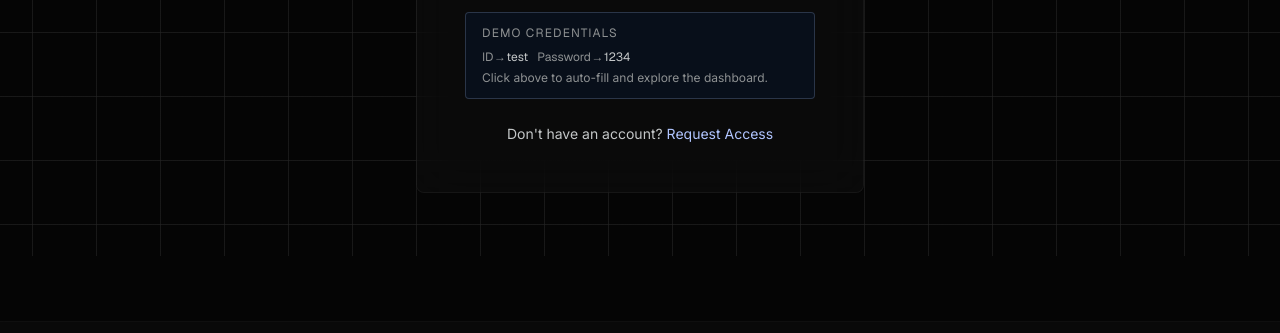
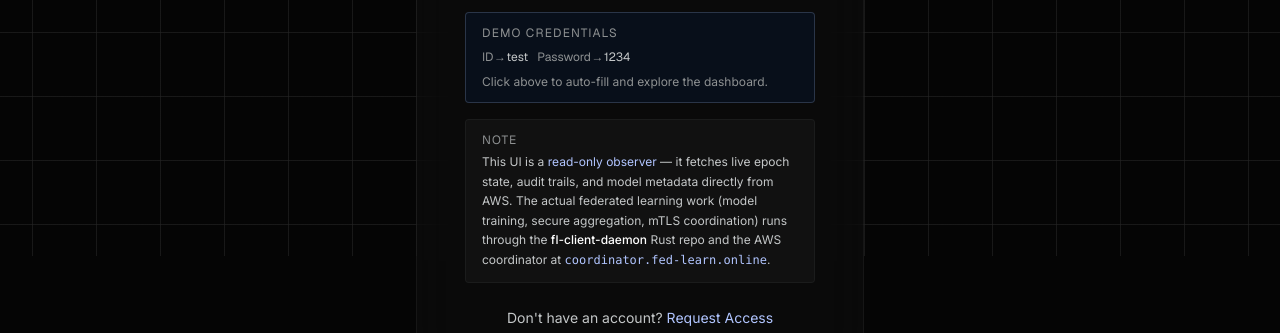
Before and after one commit to Blazearth/sangrah-ui, a Next.js app: page /sign-in in a window 1280 px wide. Shown: the part 544-877 px from the top of the page. Built offline with nearby package versions, Linux system fonts and the light colour scheme; no server answers.

Commit message:
feat: add observer note clarifying UI role vs fl-client-daemon on sign-in page

```diff
--- a/src/app/(public)/sign-in/page.tsx
+++ b/src/app/(public)/sign-in/page.tsx
@@ -123,8 +123,20 @@ export default function SignInPage() {
               <span className="text-outline">Password →</span> 1234
             </button>
           </div>
-          <p className="font-body-base text-xs text-outline mt-1">
+          <p className="font-body-base text-xs text-outline mt-2">
             Click above to auto-fill and explore the dashboard.
+          </p>
+        </div>
+
+        {/* Observer note */}
+        <div className="mt-4 rounded-lg border border-outline-variant/20 bg-surface-container/40 px-4 py-3">
+          <p className="font-mono-ui text-xs text-outline uppercase tracking-widest mb-1">
+            Note
+          </p>
+          <p className="font-body-base text-xs text-on-surface-variant leading-relaxed">
+            This UI is a <span className="text-secondary">read-only observer</span> — it fetches live epoch state, audit trails, and model metadata directly from AWS. The actual federated learning work (model training, secure aggregation, mTLS coordination) runs through the{" "}
+            <span className="text-primary font-medium">fl-client-daemon</span> Rust repo and the AWS coordinator at{" "}
+            <span className="text-secondary font-mono">coordinator.fed-learn.online</span>.
           </p>
         </div>
 
```
